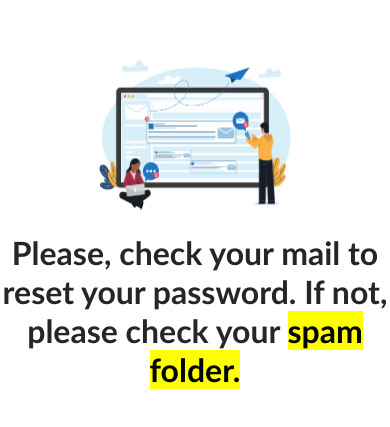
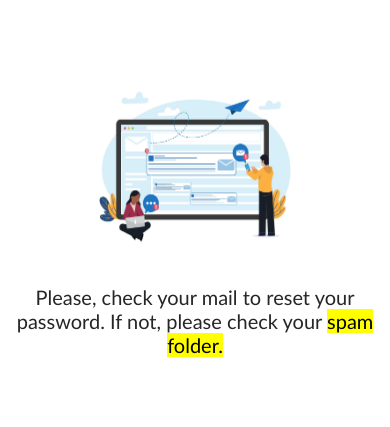
Before and after one commit to HomaidServices/ReactApp, a React (Vite) app in the folder Client/: page /reset_password in a window 390 px wide. Shown: the part 221-648 px from the top of the page. Built offline with nearby package versions, Linux system fonts and the light colour scheme.

Commit message:
ui edits

```diff
--- a/Client/src/components/ResetPassword/reset.css
+++ b/Client/src/components/ResetPassword/reset.css
@@ -1,15 +1,19 @@
 .initial-container{
     display: flex;
-    flex-direction: column;
-    justify-content: center;
+    flex-direction: row;
+    justify-content: space-between;
     align-items: center;
     height: 100vh;
+    width: 100vw;
     text-align: center;
 }
-
+.initial-container-1, .initial-container-2{
+    padding: 2%;
+    width: 50%;
+}
 .reset-in-mail-image{
-    height: 350px;
-    width: 350px;
+    width: 80%;
+    background-size: cover;
 }
 
 .reset-initial-info-description{
@@ -81,11 +85,58 @@
     border: 2px solid gray;
 }
 
-@media screen and (max-width:767px){
+@media screen and (max-width: 500px) {
+    .change-password-container{
+        width: 100vw;
+        height: 100vh;
+        flex-direction: column;
+        justify-content: center;
+        align-items: center;
+    }
+    .change-password-form-container{
+        width: 90%;
+        max-width: 350px;
+    }
+    .change-password-input{
+        width: 90%;
+    }
+    .change-password-btn{
+        min-width: 80px;
+        width: 25%;
+    }
+}
+
+@media screen and (max-width:700px){
+    .initial-container{
+        display: flex;
+        flex-direction: column;
+        justify-content: center;
+        align-items: center;
+        height: 100vh;
+        width: 100vw;
+        text-align: center;
+    }
+
+    .initial-container-1, .initial-container-2{
+        padding: 2%;
+        width: 100%;
+    }
+
+    .reset-in-mail-image{
+        width: 290px;
+        height: 290px;
+        background-size: cover;
+    }
+
     .change-password-container{
         display: flex;
         flex-direction: column;
         align-items: center;
+    }
+
+    .reset-initial-info-description{
+        font-size: 20px;
+        font-weight: 400;
     }
 
     .reset-in-mail-image{
@@ -96,6 +147,25 @@
     .change-password-image{
         margin: 10px;
         height: 250px;
-        width: 280px;
+        width: 240px;
+        background-size: cover;
     }
 }
+
+@media screen and (min-width: 700px) and (max-width: 900px){
+    .change-password-container {
+        display: flex;
+        flex-direction: column;
+        justify-content: space-around;
+        align-items: center;
+        height: 100vh;
+        padding-top: 2%;
+        padding-bottom: 2%;
+    }
+
+    .change-password-image {
+        height: 300px;
+        width: 300px;
+        background-size: cover;
+    }
+}
--- a/Client/src/components/ResetPassword/reset.jsx
+++ b/Client/src/components/ResetPassword/reset.jsx
@@ -47,8 +47,12 @@ class ResetPassword extends Component {
 
   renderInitialView=()=>(
       <div className='initial-container'>
-        <img src="/src/assets/reset-password-inmail-msg.webp" alt="reset-in-mail" className='reset-in-mail-image'/>
-        <h1 className='reset-initial-info-description'>Please, check your mail to reset your password. If not, <br/>please check your <mark>spam folder.</mark></h1>
+        <div className='initial-container-1'>
+          <img src="/src/assets/reset-password-inmail-msg.webp" alt="reset-in-mail" className='reset-in-mail-image'/>
+        </div>
+        <div className='initial-container-2'>
+          <h1 className='reset-initial-info-description'>Please, check your mail to reset your password. If not, please check your <mark>spam folder.</mark></h1>
+        </div>
       </div>
   )
 
```
